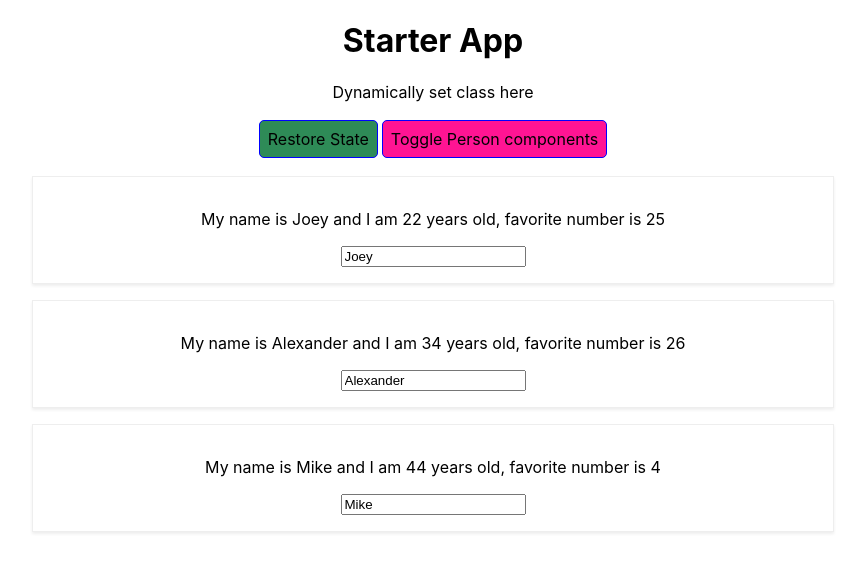
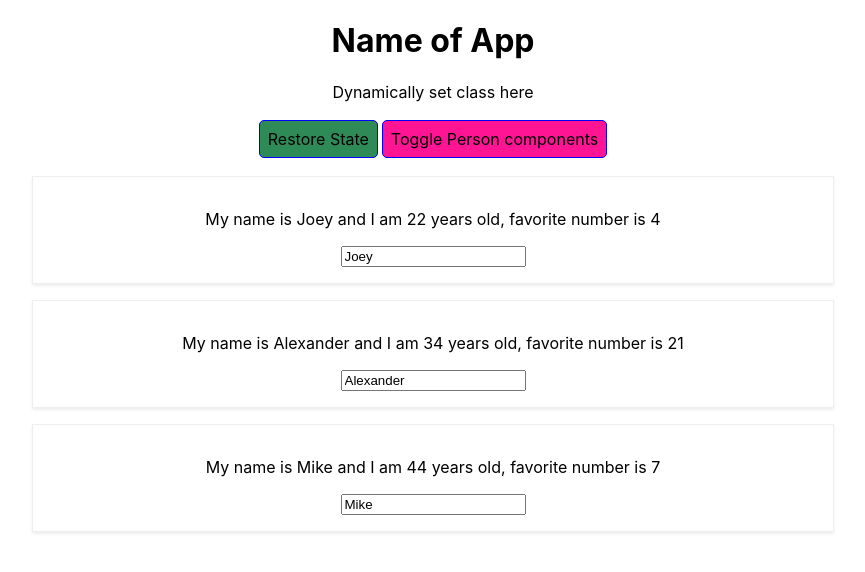
Before and after one commit to stevekutz/react_TCG_exp, a React (Create React App) app in the folder app/: page / in a window 1280 px wide. Both pictures are taken after a click on the button "Toggle Person components". Shown: the top 572 px of the page, without its empty margins (207-1072 px from the left). Built offline with nearby package versions, Linux system fonts and the light colour scheme.

Commit message:
added Lifecycle emthods for class components

```diff
--- a/app/src/Cockpit/Cockpit.js
+++ b/app/src/Cockpit/Cockpit.js
@@ -22,7 +22,7 @@ const Cockpit = (props) => {
 
     return (
         <div className = {classes.Cockpit}>
-            <h1> Starter App</h1>
+            <h1> {props.title}</h1>
             <p className = {assigned_classes.join(' ')} > Dynamically set class here </p>
 
             <button
--- /dev/null
+++ b/app/src/components/Persons/Person/PersonClass.js
@@ -0,0 +1,29 @@
+import React, {Component} from 'react';
+import classes from './person.module.css';
+
+class PersonClass extends Component {
+
+    render() {
+
+        let randomNum = Math.floor(Math.random() * 30);
+
+        console.log(' Person Class Component rendering')
+
+        return (
+            <div  className = {classes.Person} >
+                <p onClick = {this.props.clickDelete}>
+                    My name is {this.props.name} and I am {this.props.age} years old, favorite number is {randomNum}</p>
+            {/*   <p> {props.children} </p>     adding 2-way binding by including props.name to pre-fill the form with orig name */}
+                <input
+                    type = "text"
+                    onChange = {this.props.clickChanged}
+                    value = {this.props.name}/>
+            </div>
+        )
+
+
+    }
+
+}
+
+export default PersonClass
--- a/app/src/components/Persons/Persons.js
+++ b/app/src/components/Persons/Persons.js
@@ -3,6 +3,8 @@ import Person from './Person/Person'
 
 
 const Persons = (props) => props.persons.map((person, index) => {
+    console.log(' Persons.js rendering Person component')
+
     return <Person
                 key = {person.id}
                 name = {person.name}
--- /dev/null
+++ b/app/src/components/Persons/PersonsClass.js
@@ -0,0 +1,46 @@
+import React, {Component} from 'react';
+import PersonClass from './Person/PersonClass';
+
+
+class PersonsClass extends Component {
+
+    // static getDerivedStateFromProps(props, state) {
+    //     console.log('PersonsClass getDerivedStateFromProps called')
+    //     return state
+    // }
+
+    shouldComponentUpdate(nextProps, nextState ){
+        console.log(' PersonsClass shouldComponentUpdate called ')
+        return true
+    }
+
+    getSnapshotBeforeUpdate(prepProps, prevState) {
+        console.log(' PersonClass getSnapShotBeforeUpdate called ')
+        return {message: 'Snapshot '}
+    }
+
+
+    componentDidUpdate(prevProps, prevState, snapshot) {
+        console.log(' PersonClass componentDidUpdate called')
+        console.log(snapshot)
+    }
+
+    render() {
+
+        console.log(' Persons.js rendering PersonClass')
+        return this.props.persons.map((person, index) => {
+
+            return (
+                <PersonClass
+                    key = {person.id}
+                    name = {person.name}
+                    age = {person.age}
+                    clickDelete = {() => this.props.clickDelete(index)}
+                    clickChanged = {(event) => this.props.clickChanged(event, person.id)}
+                />
+            )});
+    }
+}
+
+
+export default PersonsClass
--- a/app/src/containers/App.js
+++ b/app/src/containers/App.js
@@ -7,7 +7,10 @@ import classes from './App.module.css';
 //import ErrorBoundary from './ErrorBoundary/ErrorBoundary';
 
 
-import Persons from '../components/Persons/Persons'
+// import Persons from '../components/Persons/Persons'
+
+import PersonsClass from '../components/Persons/PersonsClass';
+
 import Cockpit from '../Cockpit/Cockpit';
 
 var shortid = require('shortid');
@@ -21,6 +24,22 @@ const origState = {
 }
 
 class App extends Component {
+    // legacy way to manually set up constructor to set initial state based on props
+    constructor(props) {
+        super(props);
+        console.log(' the Apps.js constructor is initializated ')
+        // if you want to initialize state here, use the syntax below, NOT setState
+        // this.state = {
+        // persons: [],
+        // showPersons: false,
+        // }
+    }
+
+
+
+
+
+    // more modern way: adds constructor, calls super(props), and sets state
     state = {
         persons: [
             {id: shortid.generate(),  name: 'Joey', age: 22},
@@ -30,6 +49,32 @@ class App extends Component {
         otherState: 'some value',
         showPersons: false,
     }
+
+
+    // AFTER the constructor, getDerivedStateFromProps will run (this is a static method)
+    static getDerivedStateFromProps(props, state) {
+        console.log(' getDerivedStateFromProps called', props);
+        return state
+
+    }
+
+    // Down the lifecycle path, AFTER Person comp rendered
+    // THEN, ComponentDidMount is run
+    componentDidMount() {
+        console.log(' App.js ComponentDidMount  run')
+    }
+
+    shouldComponentUpdate(nextProps, nextState) {
+        console.log( 'App.js shouldComponentUpdatee called ')
+        // return false // prevents toggle
+        return true;
+    }
+
+
+    componentDidUpdate() {
+        console.log(' App.js componentDidUpdate called ')
+    }
+
 
     inputNameHandler = (event, id) => {
         // returns index if id is located in state
@@ -74,7 +119,9 @@ class App extends Component {
     }
 
     render() {
-
+        // after `getDrivedStateFromProps called`, render is called
+        // after which all child components get rendered
+        console.log( 'render now called ')
 
         let persons = null
         let btnClass = [classes.Button];
@@ -86,7 +133,7 @@ class App extends Component {
 
         if(this.state.showPersons) {
             persons = (
-                <Persons
+                <PersonsClass
                     persons = {this.state.persons}
                     clickDelete = {this.deletePersonHandler}
                     clickChanged = {this.inputNameHandler}
@@ -119,6 +166,7 @@ class App extends Component {
 
             <div className={classes.App}>
                 <Cockpit
+                    title = {this.props.myTitle}
                     showPersons = {this.state.showPersons}
                     persons = {this.state.persons}
                     restoreState = {this.restoreState}
--- a/app/src/index.js
+++ b/app/src/index.js
@@ -6,7 +6,7 @@ import * as serviceWorker from './serviceWorker';
 
 ReactDOM.render(
   <React.StrictMode>
-    <App />
+    <App myTitle = 'Name of App'/>
   </React.StrictMode>,
   document.getElementById('root')
 );
```
Also changed, not shown: app/src/components/Persons/Person/Person.js (+1 -62 lines).
